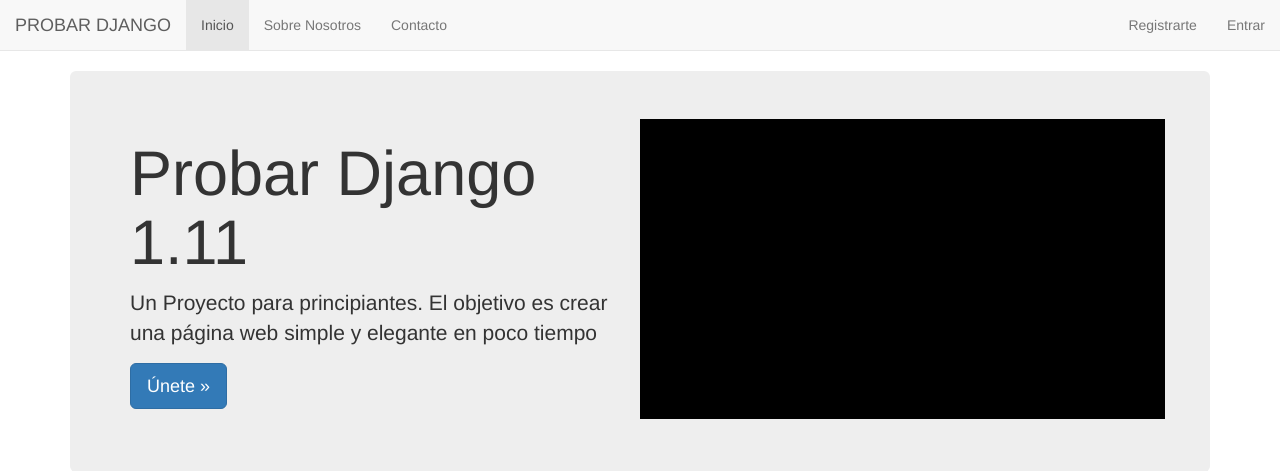
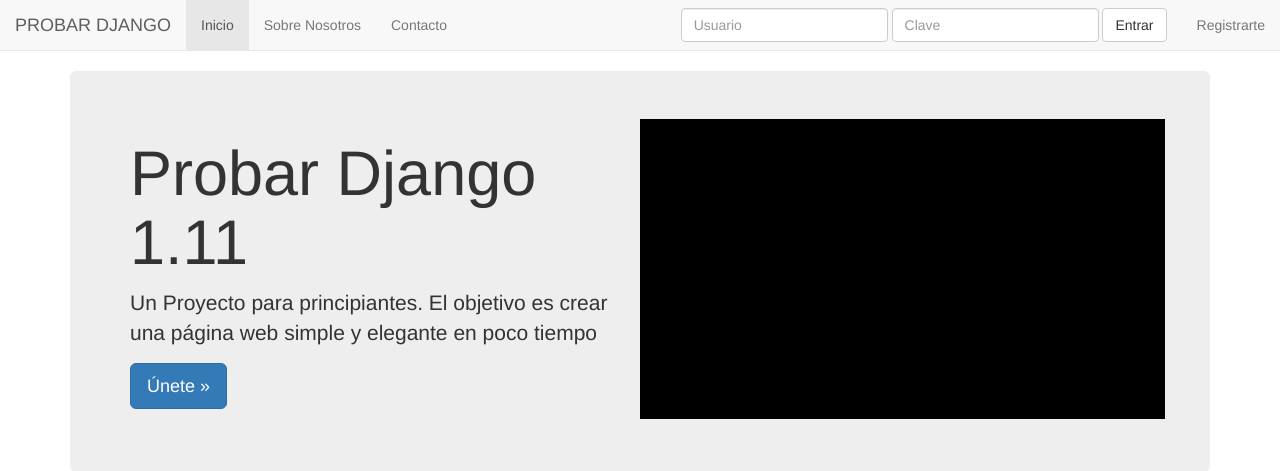
Before and after one commit to ASR27/Django, a Django app: page / in a window 1280 px wide. Shown: the top 471 px of the page. Run offline with Django 3.2, Linux system fonts and the light colour scheme; some libraries are stand-ins or nearby versions.

Commit message:
Video 34
Formulario en Navbar

```diff
--- a/pd111/src/templates/navbar.html
+++ b/pd111/src/templates/navbar.html
@@ -28,14 +28,27 @@
               </ul>
             </li> -->
           </ul>
+
+
           <ul class="nav navbar-nav navbar-right">
-            {% if request.user.is_authenticated %}
+            {% if request.user.is_authenticated and not "/accounts/login" in request.get_full_path %}
             <li><a href="{% url 'auth_logout' %}">Salir</a></li>
             {% else %}
             <li><a href="{% url 'registration_register' %}">Registrarte</a></li>
-            <li><a href="{% url 'auth_login' %}">Entrar</a></li>
+            <!-- <li><a href="{% url 'auth_login' %}">Entrar</a></li> -->
             {% endif %}
           </ul>
+          {% if not request.user.is_authenticated %}
+          <form class='navbar-form navbar-right' method='POST' action='{% url "auth_login" %}'>{% csrf_token %}
+            <div class='form-group'>
+              <input type='text' class='form-control' name='username' placeholder='Usuario'/>
+            </div>
+            <div class='form-group'>
+              <input type='password' class='form-control' name='password' placeholder='Clave'/>
+            </div>
+            <button type='submit' class='btn btn-default'>Entrar</button>
+          </form>
+          {% endif %}
         </div><!--/.nav-collapse -->
       </div>
     </nav>
```
Also changed, not shown: 4 other files.
